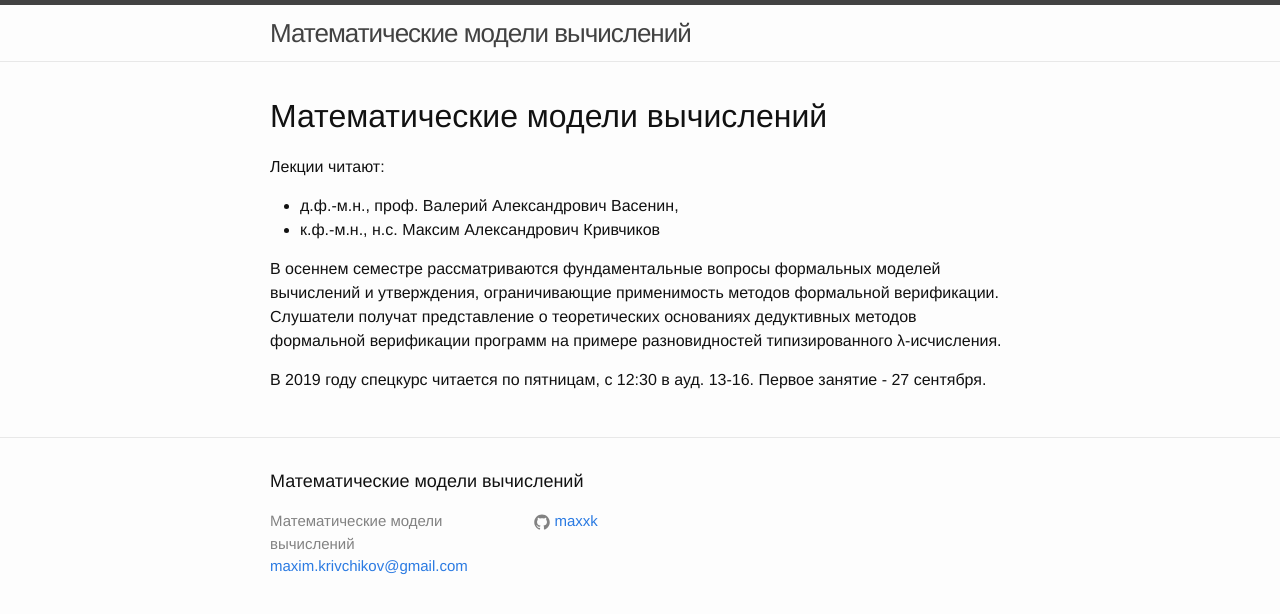
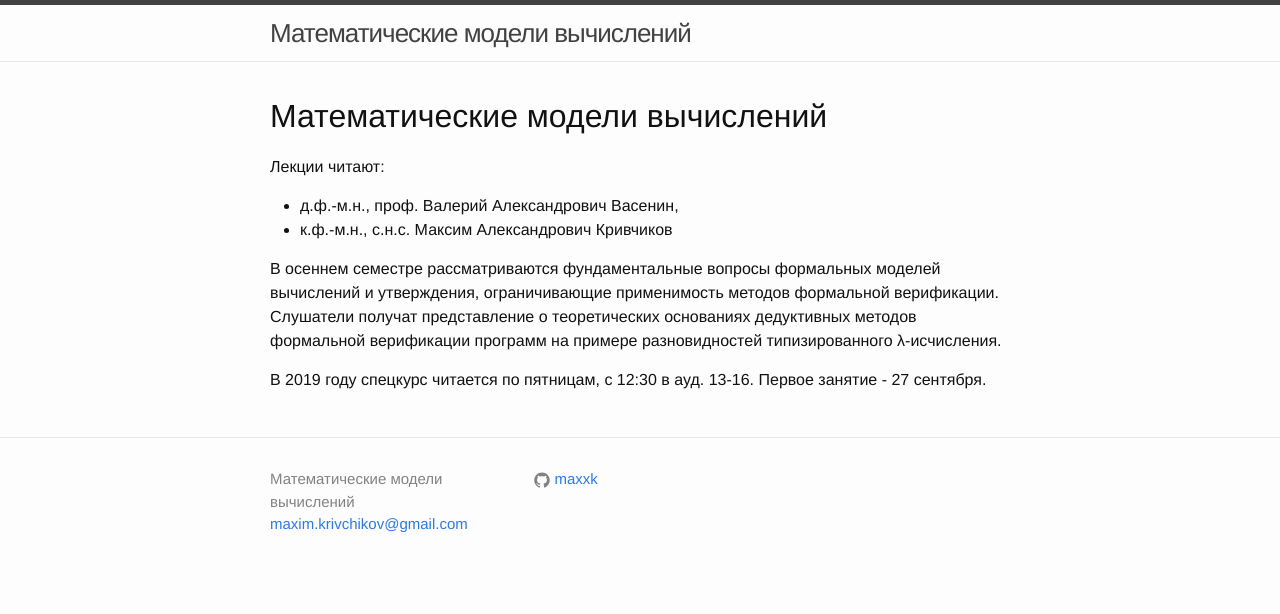
Before and after one commit to maxxk/formal-models, a Jekyll site: the page built from index.md, in a window 1280 px wide. Shown: the top 614 px of the page. Built offline with Jekyll 4.4.1, drawn with Linux system fonts in a browser that asks for light colours; our own code applies the rules of GitHub Pages for plain Markdown files.

```diff
--- a/_includes/footer.html
+++ b/_includes/footer.html
@@ -1,8 +1,6 @@
 <footer class="site-footer">
 
   <div class="wrapper">
-
-    <h2 class="footer-heading">{{ site.title }}</h2>
 
     <div class="footer-col-wrapper">
       <div class="footer-col  footer-col-1">
--- a/index.md
+++ b/index.md
@@ -7,7 +7,7 @@ layout: default
 Лекции читают:
 
 -  д.ф.-м.н., проф. Валерий Александрович Васенин,
--  к.ф.-м.н., н.с. Максим Александрович Кривчиков
+-  к.ф.-м.н., с.н.с. Максим Александрович Кривчиков
 
 В осеннем семестре рассматриваются фундаментальные вопросы формальных моделей вычислений и утверждения, ограничивающие применимость методов формальной верификации. Слушатели получат представление о теоретических основаниях дедуктивных методов формальной верификации программ на примере разновидностей типизированного λ-исчисления.
 
```
